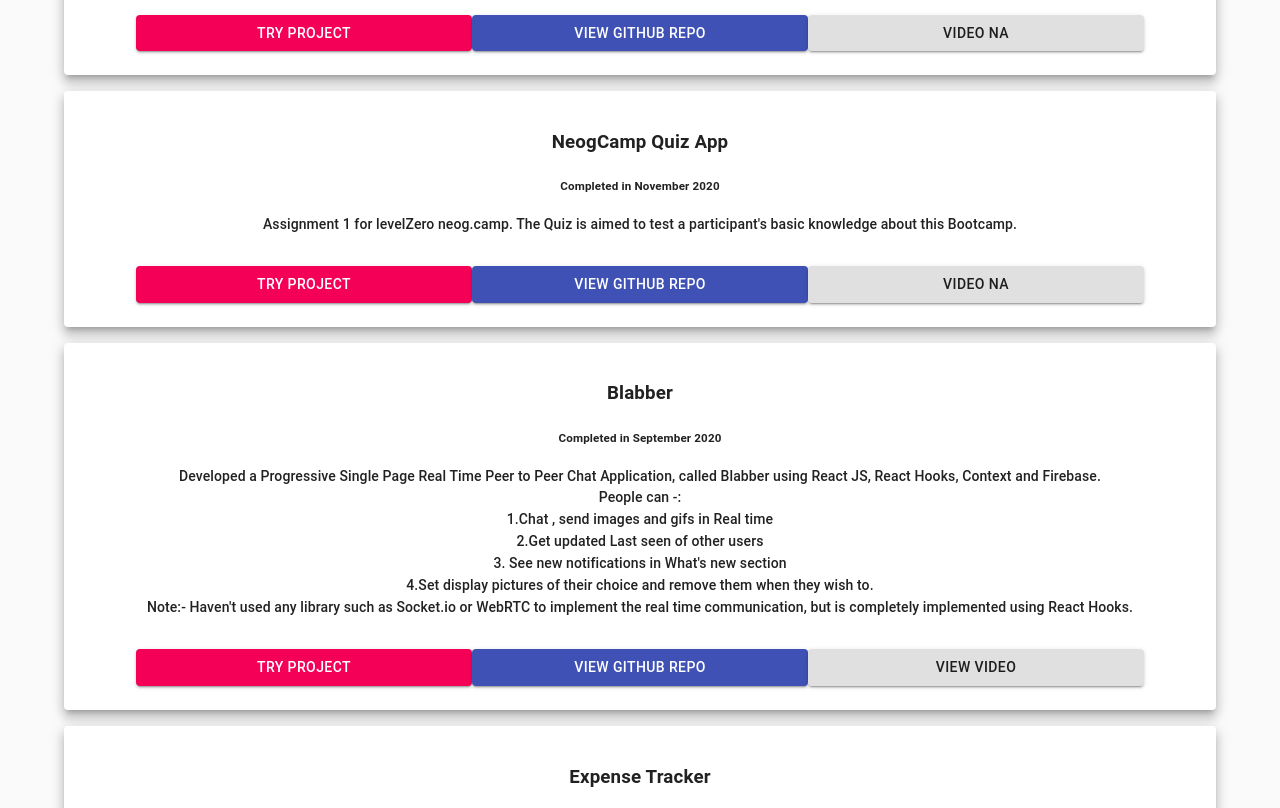
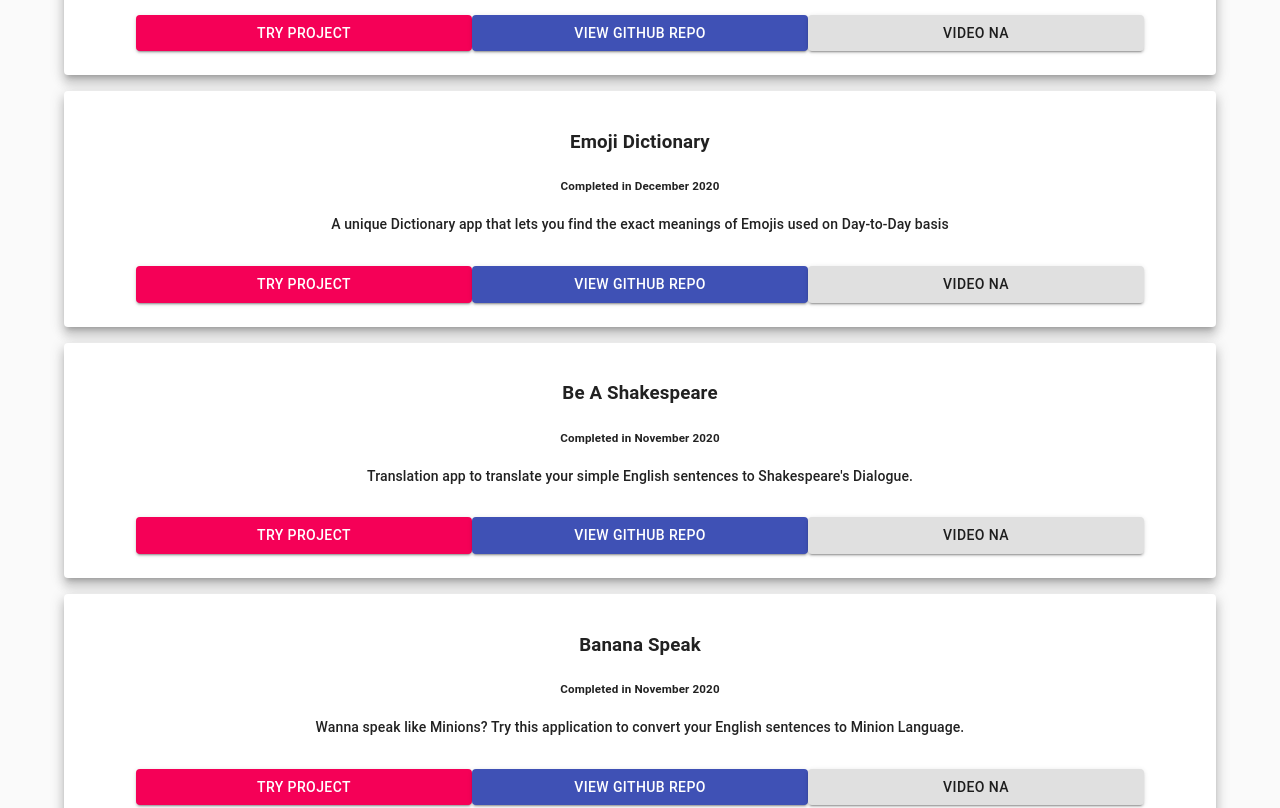
Before and after one commit to eshaansinghparihar/Porfolio, a React (Create React App) app: page /project in a window 1280 px wide. Shown: the part 280-1088 px from the top of the page. Built offline with nearby package versions, Linux system fonts and the light colour scheme.

Commit message:
Added some more projects

```diff
--- a/src/Projects.js
+++ b/src/Projects.js
@@ -22,10 +22,184 @@
   }));
 function Projects() {
     const classes = useStyles();
+
+
+
     return (
       <div>
         <CssBaseline />
-
+        <Paper
+          item
+          alignContent="center"
+          spacing={2}
+          elevation={8}
+          className={classes.card}
+        >
+          <CardContent>
+            <Typography variant="subtitle1" component="h4">
+              <h3>good Travel</h3>
+            </Typography>
+            <h5>Completed in December 2020</h5>
+            <Typography variant="subtitle2" component="h4">
+            <p>You would find some good recommendations for your next travel destinations. Made using ReactJS with love</p>
+            </Typography>
+            <Button
+              type="submit"
+              fullWidth
+              variant="contained"
+              color="secondary"
+              className={classes.submit}
+            >
+            <a target="_blank" href="https://goodtravel.netlify.app/">Try Project</a>
+            </Button>
+            <Button
+              type="submit"
+              fullWidth
+              variant="contained"
+              color="primary"
+              className={classes.submit}
+            >
+            <a target="_blank" href="https://github.com/eshaansinghparihar/TravelRecommendation">View Github Repo</a>
+            </Button>
+            <Button
+              type="submit"
+              fullWidth
+              variant="contained"
+              className={classes.submit}
+            >
+            <a target="_blank" href="/">Video NA</a>
+            </Button>
+          </CardContent>
+        </Paper>
+        <Paper
+          item
+          alignContent="center"
+          spacing={2}
+          elevation={8}
+          className={classes.card}
+        >
+          <CardContent>
+            <Typography variant="subtitle1" component="h4">
+              <h3>Emoji Dictionary</h3>
+            </Typography>
+            <h5>Completed in December 2020</h5>
+            <Typography variant="subtitle2" component="h4">
+            <p>A unique Dictionary app that lets you find the exact meanings of Emojis used on Day-to-Day basis</p>
+            </Typography>
+            <Button
+              type="submit"
+              fullWidth
+              variant="contained"
+              color="secondary"
+              className={classes.submit}
+            >
+            <a target="_blank" href="https://emojidict.netlify.app/">Try Project</a>
+            </Button>
+            <Button
+              type="submit"
+              fullWidth
+              variant="contained"
+              color="primary"
+              className={classes.submit}
+            >
+            <a target="_blank" href="https://github.com/eshaansinghparihar/EmojiDictionary">View Github Repo</a>
+            </Button>
+            <Button
+              type="submit"
+              fullWidth
+              variant="contained"
+              className={classes.submit}
+            >
+            <a target="_blank" href="/">Video NA</a>
+            </Button>
+          </CardContent>
+        </Paper>
+        <Paper
+          item
+          alignContent="center"
+          spacing={2}
+          elevation={8}
+          className={classes.card}
+        >
+          <CardContent>
+            <Typography variant="subtitle1" component="h4">
+              <h3>Be A Shakespeare</h3>
+            </Typography>
+            <h5>Completed in November 2020</h5>
+            <Typography variant="subtitle2" component="h4">
+            <p>Translation app to translate your simple English sentences to Shakespeare's Dialogue.</p>
+            </Typography>
+            <Button
+              type="submit"
+              fullWidth
+              variant="contained"
+              color="secondary"
+              className={classes.submit}
+            >
+            <a target="_blank" href="https://be-a-shakespeare.netlify.app/">Try Project</a>
+            </Button>
+            <Button
+              type="submit"
+              fullWidth
+              variant="contained"
+              color="primary"
+              className={classes.submit}
+            >
+            <a target="_blank" href="https://github.com/eshaansinghparihar/ShakespeareSpeak">View Github Repo</a>
+            </Button>
+            <Button
+              type="submit"
+              fullWidth
+              variant="contained"
+              className={classes.submit}
+            >
+            <a target="_blank" href="/">Video NA</a>
+            </Button>
+          </CardContent>
+        </Paper>
+        <Paper
+          item
+          alignContent="center"
+          spacing={2}
+          elevation={8}
+          className={classes.card}
+        >
+          <CardContent>
+            <Typography variant="subtitle1" component="h4">
+              <h3>Banana Speak</h3>
+            </Typography>
+            <h5>Completed in November 2020</h5>
+            <Typography variant="subtitle2" component="h4">
+            <p>Wanna speak like Minions? Try this application to convert your English sentences to Minion Language.</p>
+            </Typography>
+            <Button
+              type="submit"
+              fullWidth
+              variant="contained"
+              color="secondary"
+              className={classes.submit}
+            >
+            <a target="_blank" href="https://talkminion.netlify.app/">Try Project</a>
+            </Button>
+            <Button
+              type="submit"
+              fullWidth
+              variant="contained"
+              color="primary"
+              className={classes.submit}
+            >
+            <a target="_blank" href="https://github.com/eshaansinghparihar/BananaSpeak">View Github Repo</a>
+            </Button>
+            <Button
+              type="submit"
+              fullWidth
+              variant="contained"
+              className={classes.submit}
+            >
+            <a target="_blank" href="/">Video NA</a>
+            </Button>
+          </CardContent>
+        </Paper>
         <Paper
           item
           alignContent="center"
```
Also changed, not shown: 1 other file (tests, documents, lock files or other folders).
